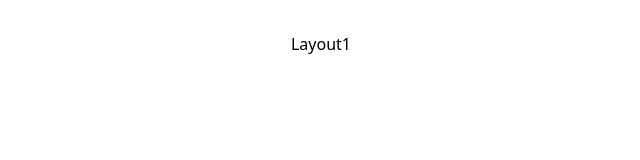
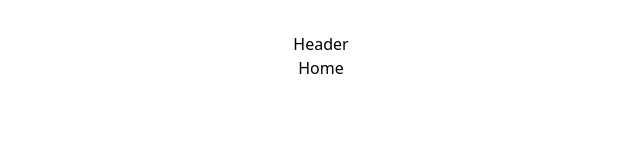
Before and after one commit to ShowGa/Play-Chess, a React (Vite) app in the folder client/: page / in a window 1280 px wide. Shown: the top 160 px of the page, without its empty margins (319-959 px from the left). Built offline with nearby package versions, Linux system fonts and the light colour scheme.

Commit message:
<Progress> 1. Add structure code

```diff
--- a/client/src/components/Header.tsx
+++ b/client/src/components/Header.tsx
@@ -1,5 +1,3 @@
-import React from "react";
-
 const Header = () => {
   return <div>Header</div>;
 };
--- a/client/src/components/PlayingChess.tsx
+++ b/client/src/components/PlayingChess.tsx
@@ -1,5 +1,3 @@
-import React from "react";
-
 const PlayingChess = () => {
   return <div>PlayingChess</div>;
 };
--- a/client/src/components/PlayingChess2.tsx
+++ b/client/src/components/PlayingChess2.tsx
@@ -1,5 +1,3 @@
-import React from "react";
-
 const PlayingChess2 = () => {
   return <div>PlayingChess2</div>;
 };
--- a/client/src/layouts/Layout1.tsx
+++ b/client/src/layouts/Layout1.tsx
@@ -1,7 +1,16 @@
-import React from "react";
+import { Link, Outlet } from "react-router-dom";
+
+import Header1 from "../components/Header";
 
 const Layout1 = () => {
-  return <div>Layout1</div>;
+  return (
+    <>
+      <Header1 />
+      <main>
+        <Outlet />
+      </main>
+    </>
+  );
 };
 
 export default Layout1;
--- a/client/src/pages/Home.tsx
+++ b/client/src/pages/Home.tsx
@@ -1,5 +1,3 @@
-import React from "react";
-
 const Home = () => {
   return <div>Home</div>;
 };
--- a/client/src/pages/Login.tsx
+++ b/client/src/pages/Login.tsx
@@ -1,5 +1,3 @@
-import React from "react";
-
 const Login = () => {
   return <div>Login</div>;
 };
--- a/client/src/route-protect/PrivateRoute.tsx
+++ b/client/src/route-protect/PrivateRoute.tsx
@@ -1,7 +1,10 @@
-import React from "react";
+import useUserStore from "../zustand/useAuthStore";
+import { Outlet, Navigate } from "react-router-dom";
 
 const PrivateRoute = () => {
-  return <div>PrivateRoute</div>;
+  const { user } = useUserStore();
+
+  return user ? <Outlet /> : <Navigate to="/login" />;
 };
 
 export default PrivateRoute;
--- a/client/src/zustand/useAuthStore.ts
+++ b/client/src/zustand/useAuthStore.ts
@@ -0,0 +1,20 @@
+import { create } from "zustand";
+
+type User = {
+  userId: number;
+  username: string;
+};
+
+interface UserState {
+  user: User | null;
+  setUser: (user: User) => void;
+  removeUser: () => void;
+}
+
+const useAuthStore = create<UserState>((set) => ({
+  user: null,
+  setUser: (user: User) => set({ user }),
+  removeUser: () => set({ user: null }),
+}));
+
+export default useAuthStore;
```
